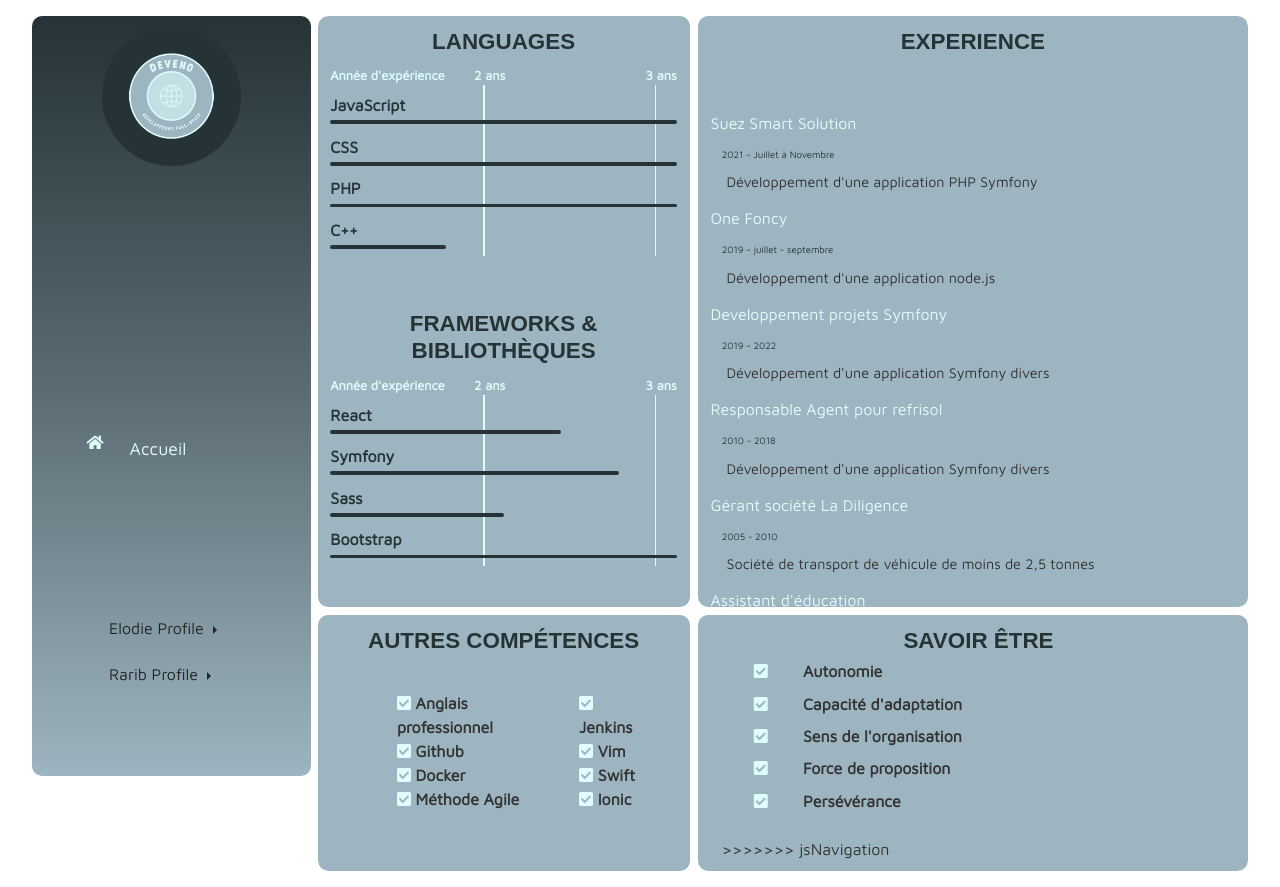
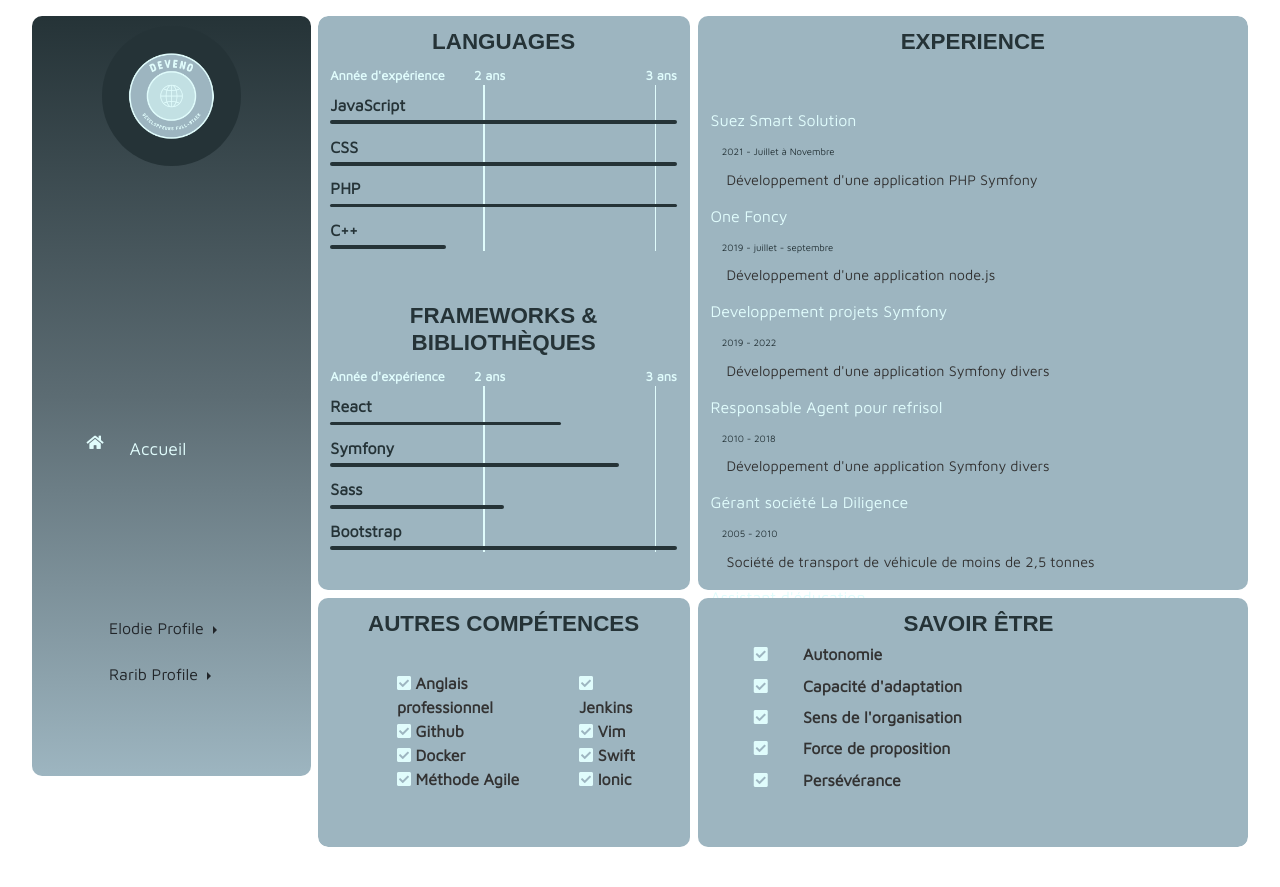
Before and after one commit to elodie-sz/CV-React, a React (Create React App) app: page /competences in a window 1280 px wide. After the commit the page ends 863 px from the top, so only its background shows below. Built offline with nearby package versions, Linux system fonts and the light colour scheme; a web font is replaced by a local one.

Commit message:
Fini avant Css

```diff
--- a/src/components/knowledges/Hobbies.js
+++ b/src/components/knowledges/Hobbies.js
@@ -14,19 +14,19 @@
                 </ul>
                {/* <ul>
                     <li className="hobby"><i className="fas fa-running"></i><span>Course à pied</span></li>
-<<<<<<< HEAD
+
                     <li className="hobby"><i className="fas fa-gamepad"></i><span>Jeux Vidéos</span></li>
                     <li className="hobby"><i className="fas fa-dumbbell"></i><span>Musculation</span></li>
                     <li className="hobby"><i className="fab fa-readme"></i><span>Lecture</span></li>
                     <li className="hobby"><i className="fas fa-rocket"></i><span>sciences</span></li>
                 </ul>
-=======
+
                     <li className="hobby"><i className="fas fa-gamepad"></i><span>Jeu Vidéo</span></li>
                     <li className="hobby"><i className="fas fa-seedling"></i><span>Musculation</span></li>
                     <li className="hobby"><i className="fab fa-bitcoin"></i><span>Crypto-monnaie</span></li>
                     <li className="hobby"><i className="fas fa-rocket"></i><span>science</span></li>
                 </ul>*/}
->>>>>>> jsNavigation
+
             </div>
         </div>
     );
```
